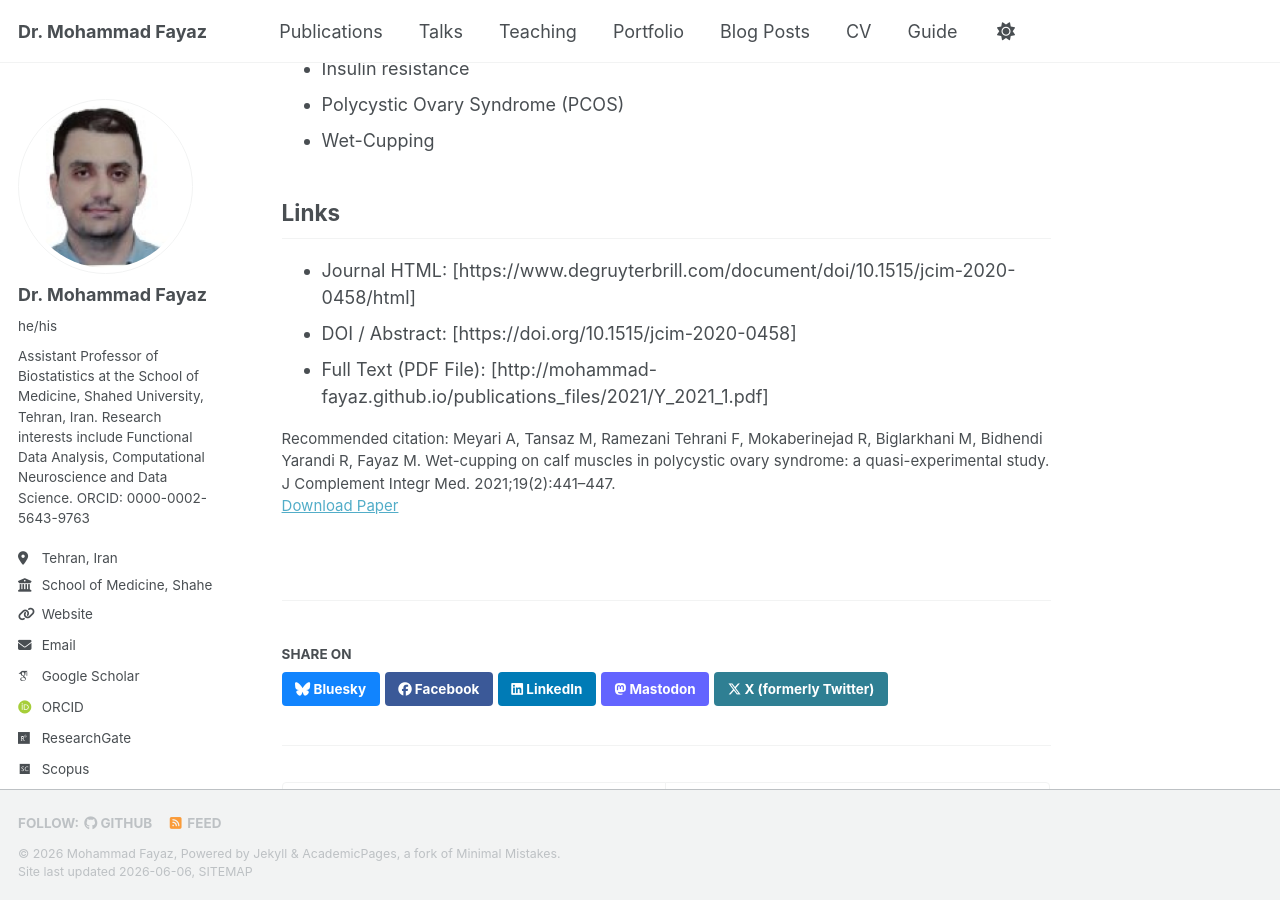
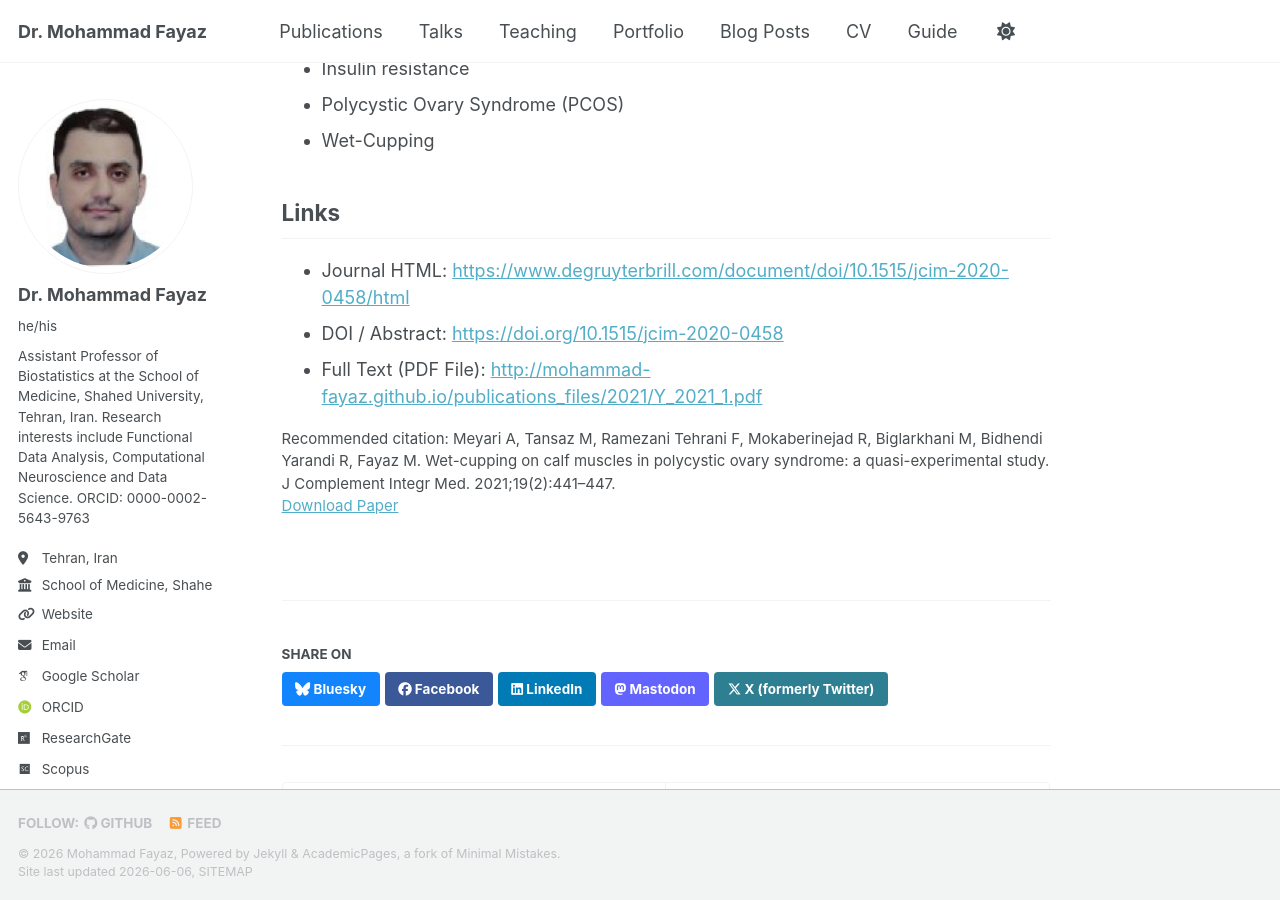
Before and after one commit to mohammad-fayaz/mohammad-fayaz.github.io, a Jekyll site: the page built from _publications/Y_2021_1.md, in a window 1280 px wide and 900 px high, scrolled down 1306 px. Built offline with Jekyll 4.4.1, drawn with Linux system fonts in a browser that asks for light colours; some web fonts are replaced; a script bundle is joined from its source files by our own code; library files that are not in the unit come from our copies; part of the change alters nothing that is shown.

Commit message:
Update Y_2021_1.md

```diff
--- a/_publications/Y_2021_1.md
+++ b/_publications/Y_2021_1.md
@@ -49,6 +49,6 @@ Azam Meyari, Mojgan Tansaz, Fahimeh Ramezani Tehrani, Roshanak Mokaberinejad, Ma
 
 ## Links
 
-- Journal HTML: [https://www.degruyterbrill.com/document/doi/10.1515/jcim-2020-0458/html]
-- DOI / Abstract: [https://doi.org/10.1515/jcim-2020-0458]
-- Full Text (PDF File): [http://mohammad-fayaz.github.io/publications_files/2021/Y_2021_1.pdf]
+- Journal HTML: [https://www.degruyterbrill.com/document/doi/10.1515/jcim-2020-0458/html](https://www.degruyterbrill.com/document/doi/10.1515/jcim-2020-0458/html)
+- DOI / Abstract: [https://doi.org/10.1515/jcim-2020-0458](https://doi.org/10.1515/jcim-2020-0458)
+- Full Text (PDF File): [http://mohammad-fayaz.github.io/publications_files/2021/Y_2021_1.pdf](http://mohammad-fayaz.github.io/publications_files/2021/Y_2021_1.pdf)
```
